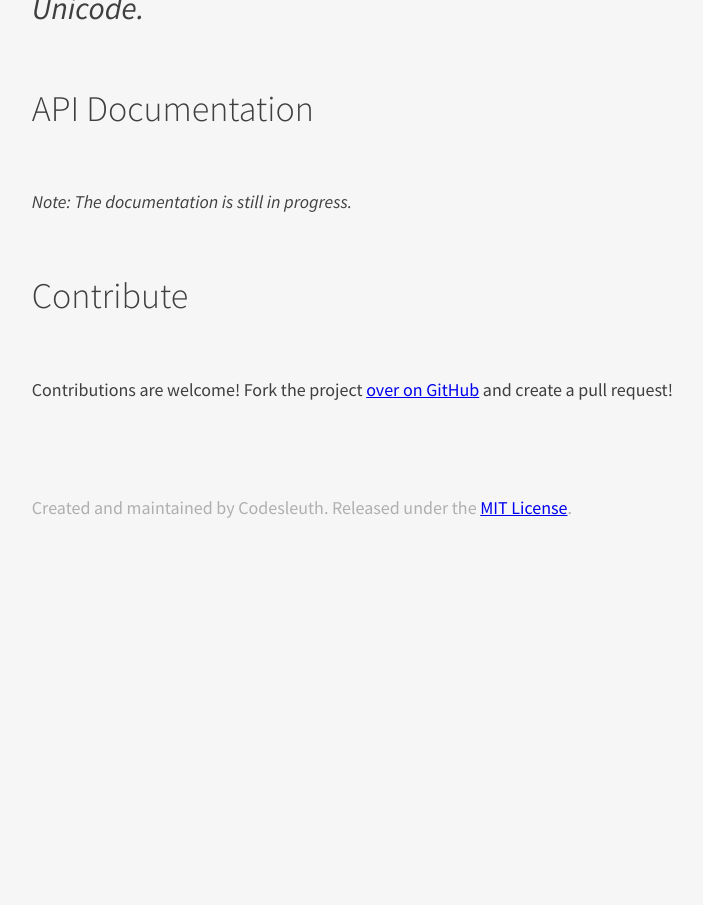
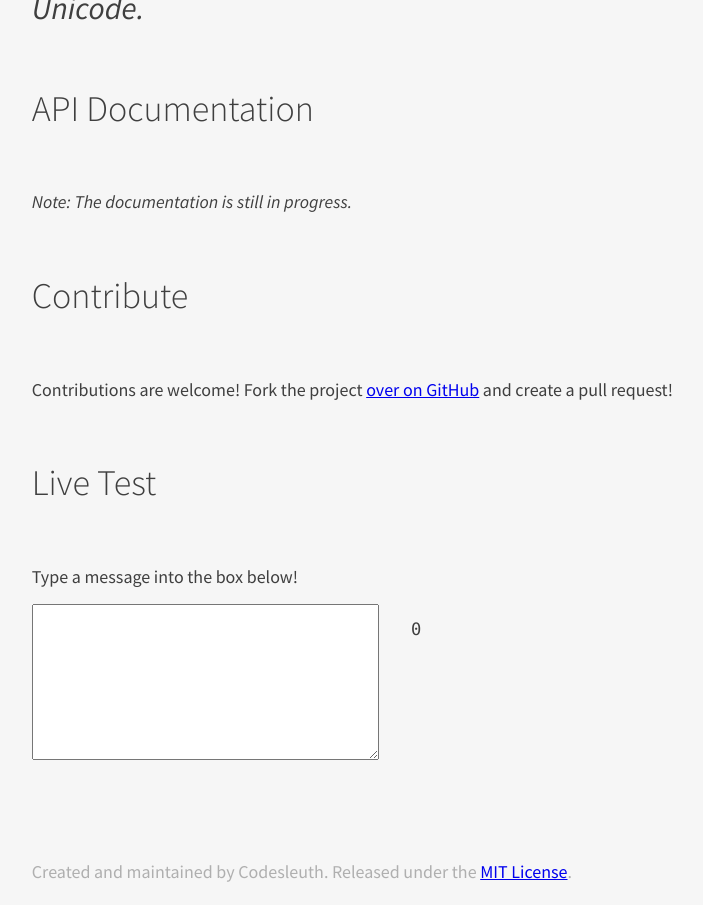
Before and after one commit to Codesleuth/split-sms, a Jekyll site: the page built from index.md, in a window 1280 px wide, cut to the strip 324-1229 px from the top of the page. Shown: the whole strip, without its empty margins (229-932 px from the left). Built offline with Jekyll 4.4.1, drawn with Linux system fonts in a browser that asks for light colours; Markdown is read by kramdown in place of the engine named in the settings; before the commit the page ends 900 px from its top, so only the background shows below that.

Commit message:
Added live example box.

```diff
--- a/index.md
+++ b/index.md
@@ -10,5 +10,22 @@ layout: default
 
 *Note: The documentation is still in progress.*
 
+<script src="js/split-sms.js"></script>
+
 ## Contribute
 Contributions are welcome! Fork the project [over on GitHub](https://github.com/codesleuth/split-sms "split-sms") and create a pull request!
+
+## Live Test
+
+Type a message into the box below!
+
+<div>
+  <div style="width: 50%; float: right">
+    <pre id="info"></pre>
+  </div>
+  <div style="width: 45%">
+    <textarea id="message" rows="10" style="width: 100%"></textarea>
+  </div>
+</div>
+
+<script src="js/live-example.js"></script>
--- /dev/null
+++ b/js/live-example.js
@@ -0,0 +1,12 @@
+(function (splitter) {
+
+  var box = document.getElementById('message');
+  var infoText = document.createTextNode("0");
+  document.getElementById('info').appendChild(infoText);
+
+  box.onkeyup = function (e) {
+    var info = splitter.split(box.value);
+    infoText.nodeValue = JSON.stringify(info, undefined, 2);
+  };
+
+})(window.splitter);
```
